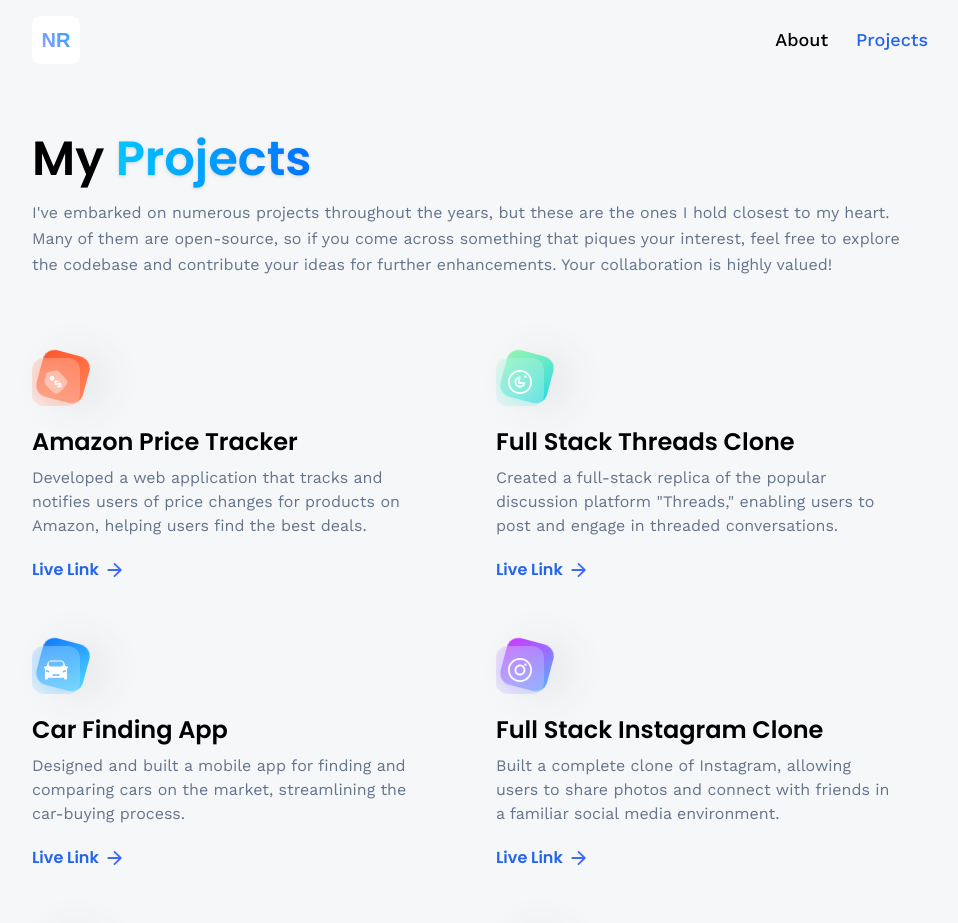
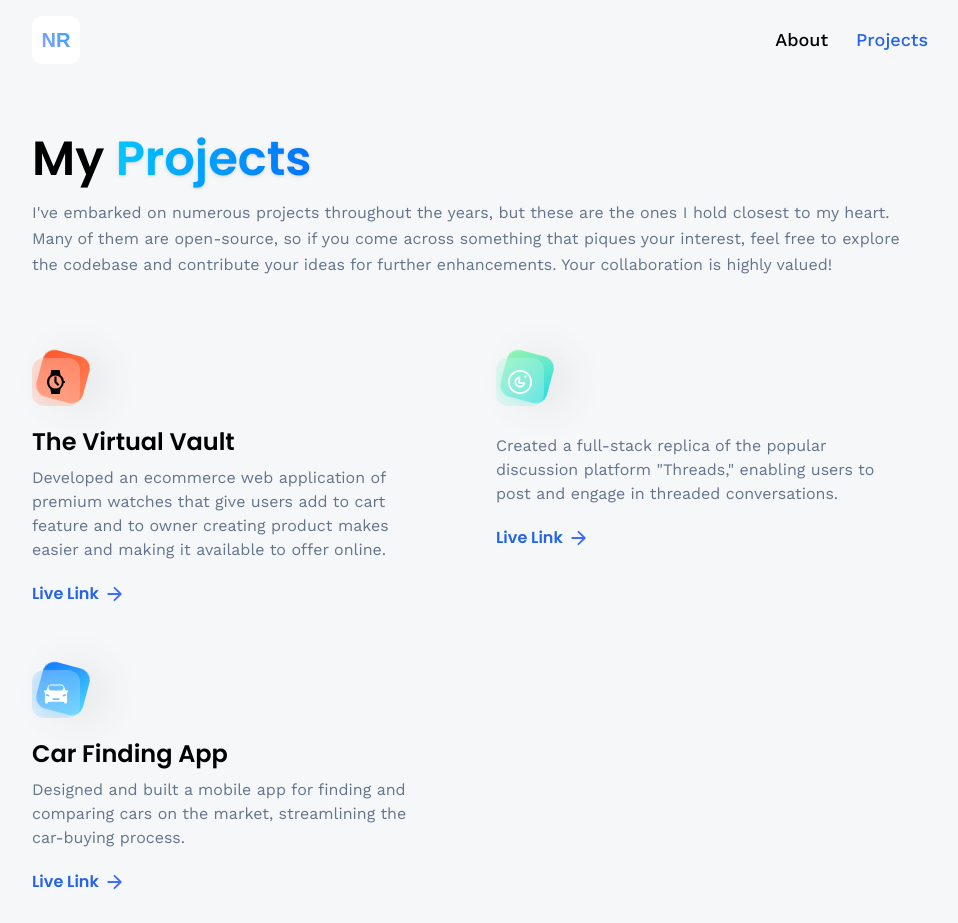
Before and after one commit to Nitesh-18/3D_portfolio, a React (Vite) app: page /projects in a window 1280 px wide. Shown: the top 923 px of the page, without its empty margins (160-1118 px from the left). Built offline with nearby package versions, Linux system fonts and the light colour scheme; no server answers.

Commit message:
"Added watch icon, updated project icons and descriptions in constants/index.js"

```diff
--- a/src/assets/icons/index.js
+++ b/src/assets/icons/index.js
@@ -29,6 +29,7 @@
 import postman from './postman.svg'
 import vercel from './vercel.svg'
 import vscode from './vscode.svg'
+import watch from './watch.svg'
 
 export {
     css,
@@ -61,5 +62,6 @@
     soundoff,
     postman,
     vercel,
-    vscode
+    vscode,
+    watch
 }
--- a/src/constants/index.js
+++ b/src/constants/index.js
@@ -27,6 +27,7 @@
   typescript,
   vscode,
   vercel,
+  watch
 } from "../assets/icons";
 
 export const skills = [
@@ -172,17 +173,17 @@
 
 export const projects = [
   {
-    iconUrl: pricewise,
+    iconUrl: watch,
     theme: "btn-back-red",
-    name: "Amazon Price Tracker",
+    name: "The Virtual Vault",
     description:
-      "Developed a web application that tracks and notifies users of price changes for products on Amazon, helping users find the best deals.",
-    link: "https://github.com/adrianhajdin/pricewise",
+      "Developed an ecommerce web application of premium watches that give users add to cart feature and to owner creating product makes easier and making it available to offer online.",
+    link: "https://github.com/Nitesh-18/The-Virtual-Vault",
   },
   {
     iconUrl: threads,
     theme: "btn-back-green",
-    name: "Full Stack Threads Clone",
+    name: "",
     description:
       'Created a full-stack replica of the popular discussion platform "Threads," enabling users to post and engage in threaded conversations.',
     link: "https://github.com/adrianhajdin/threads",
@@ -195,28 +196,5 @@
       "Designed and built a mobile app for finding and comparing cars on the market, streamlining the car-buying process.",
     link: "https://github.com/adrianhajdin/project_next13_car_showcase",
   },
-  {
-    iconUrl: snapgram,
-    theme: "btn-back-pink",
-    name: "Full Stack Instagram Clone",
-    description:
-      "Built a complete clone of Instagram, allowing users to share photos and connect with friends in a familiar social media environment.",
-    link: "https://github.com/adrianhajdin/social_media_app",
-  },
-  {
-    iconUrl: estate,
-    theme: "btn-back-black",
-    name: "Real-Estate Application",
-    description:
-      "Developed a web application for real estate listings, facilitating property searches and connecting buyers with sellers.",
-    link: "https://github.com/adrianhajdin/projects_realestate",
-  },
-  {
-    iconUrl: summiz,
-    theme: "btn-back-yellow",
-    name: "AI Summarizer Application",
-    description:
-      "App that leverages AI to automatically generate concise & informative summaries from lengthy text content, or blogs.",
-    link: "https://github.com/adrianhajdin/project_ai_summarizer",
-  },
+
 ];
```
Also changed, not shown: src/assets/icons/watch.svg (added).
